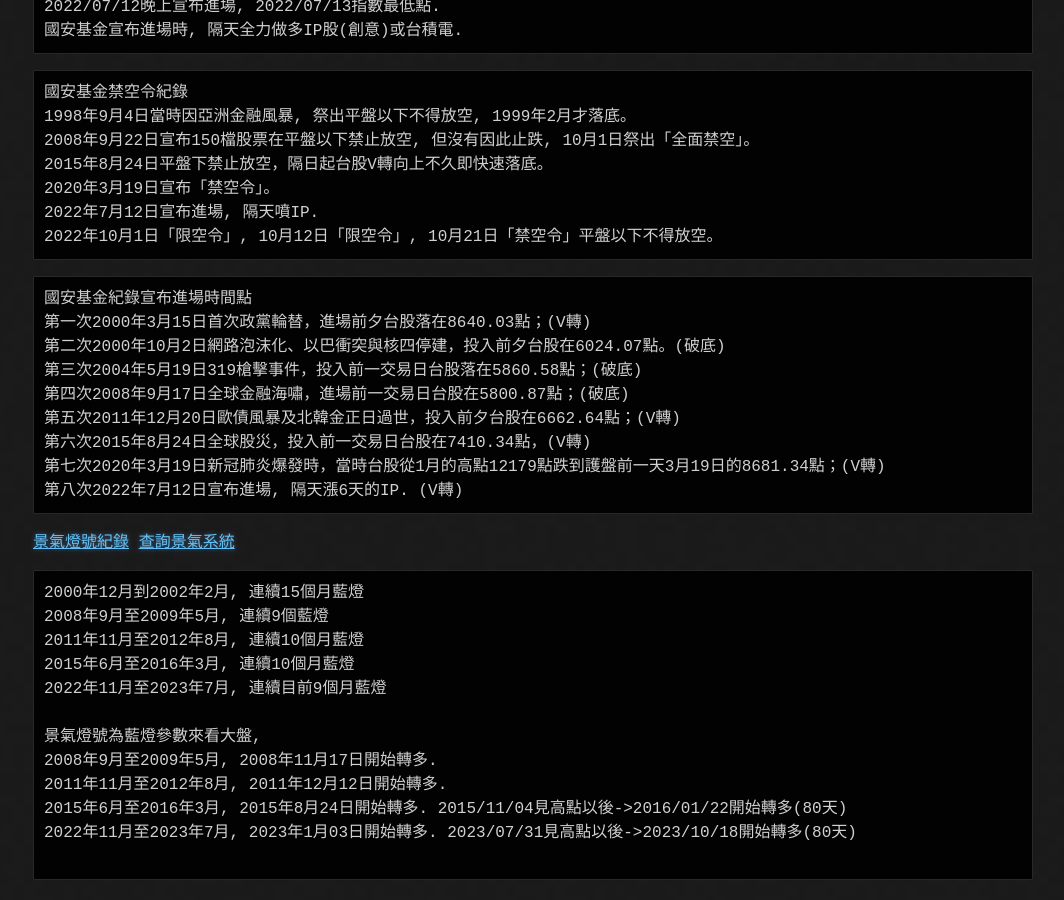
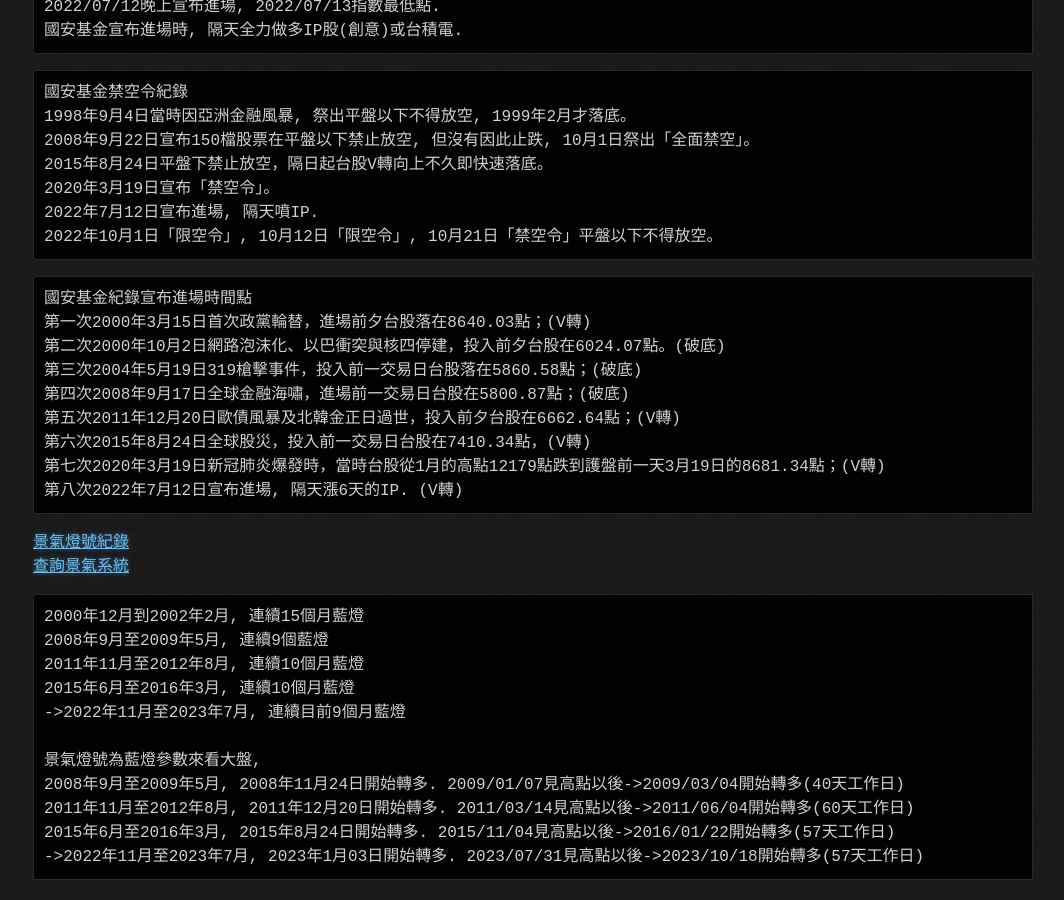
Before and after one commit to lepg5487/Stock_God, a Jekyll site: the page built from experience.md, in a window 1280 px wide and 900 px high, scrolled down 15176 px. Shown: the whole window, without its empty margins (107-1171 px from the left). Built offline with Jekyll 4.4.1, drawn with Linux system fonts in a browser that asks for light colours; our own code applies the rules of GitHub Pages for plain Markdown files.

Commit message:
Update experience.md

````diff
--- a/experience.md
+++ b/experience.md
@@ -644,12 +644,11 @@
 2008年9月至2009年5月, 連續9個藍燈
 2011年11月至2012年8月, 連續10個月藍燈
 2015年6月至2016年3月, 連續10個月藍燈
-2022年11月至2023年7月, 連續目前9個月藍燈
+->2022年11月至2023年7月, 連續目前9個月藍燈
 
 景氣燈號為藍燈參數來看大盤,
-2008年9月至2009年5月, 2008年11月17日開始轉多.
-2011年11月至2012年8月, 2011年12月12日開始轉多.
-2015年6月至2016年3月, 2015年8月24日開始轉多. 2015/11/04見高點以後->2016/01/22開始轉多(80天)
-2022年11月至2023年7月, 2023年1月03日開始轉多. 2023/07/31見高點以後->2023/10/18開始轉多(80天)
-
+2008年9月至2009年5月, 2008年11月24日開始轉多. 2009/01/07見高點以後->2009/03/04開始轉多(40天工作日)
+2011年11月至2012年8月, 2011年12月20日開始轉多. 2011/03/14見高點以後->2011/06/04開始轉多(60天工作日)
+2015年6月至2016年3月, 2015年8月24日開始轉多. 2015/11/04見高點以後->2016/01/22開始轉多(57天工作日)
+->2022年11月至2023年7月, 2023年1月03日開始轉多. 2023/07/31見高點以後->2023/10/18開始轉多(57天工作日)
 ```
````
